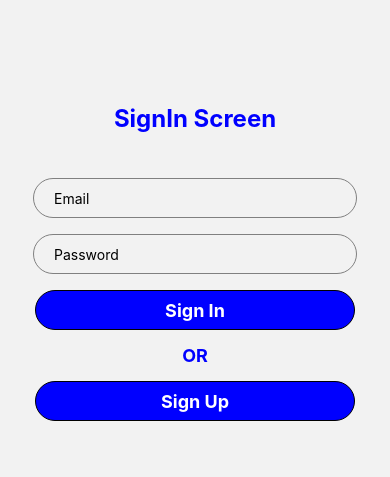
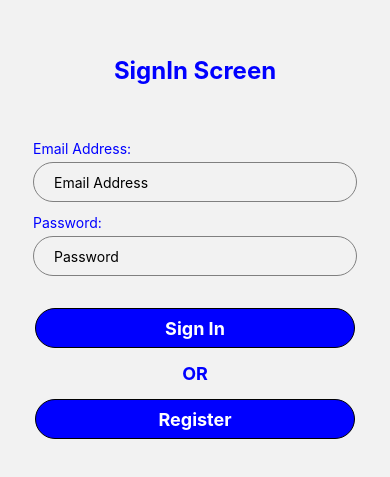
Before and after one commit to Waqas4hmad/Ropstam_task, a React Native app: screen /SignIn in a window 390 px wide. Shown: the part 167-644 px from the top of the page. Built offline with nearby package versions, Linux system fonts and the light colour scheme.

Commit message:
formik apply on  login

```diff
--- a/API/db.json
+++ b/API/db.json
@@ -5,7 +5,7 @@
       "fullname": "waqas",
       "email": "waqas@gmail.com",
       "phone": "03435959764",
-      "password": "waqas"
+      "password": "waqas1234"
     },
     {
       "fullname": "danish",
--- a/scr/components/OrText.js
+++ b/scr/components/OrText.js
@@ -1,7 +1,7 @@
 import React from 'react'
 import { Text, StyleSheet } from 'react-native'
 
-const OrText = ({ value, onChange, placeholder }) => {
+const OrText = ({ }) => {
     return (
         <Text style={styles.or}>OR</Text>
         )
@@ -13,7 +13,9 @@ const styles = StyleSheet.create({
         fontWeight:'bold',
         color:'blue',
         paddingTop:15,
-        paddingBottom:15
+        paddingBottom:15,
+        width:'100%',
+        textAlign:'center',
 
     }
 })
--- a/scr/navigation/AppNavigator.js
+++ b/scr/navigation/AppNavigator.js
@@ -10,7 +10,7 @@ import CarAdd from '../screens/CarAdd';
 const Stack = createNativeStackNavigator();
 const AppNavigator = () => {
     return (
-        <Stack.Navigator initialRouteName='SignUp'>
+        <Stack.Navigator initialRouteName='SignIn'>
             <Stack.Screen
                 name="SignIn"
                 component={SignIn}
--- a/scr/redux/action/authAction.js
+++ b/scr/redux/action/authAction.js
@@ -21,7 +21,7 @@ export const login = (email, password) => {
             if (user) {
                 dispatch({
                     type: LOGIN_SUCCESS,
-                    payload: user,
+                    payload: response,
                 });
                 return true;
             }
--- a/scr/screens/SignIn/index.js
+++ b/scr/screens/SignIn/index.js
@@ -3,7 +3,11 @@ import { View, Text } from 'react-native'
 import { connect } from 'react-redux';
 
 import Title from '../../components/Title'
-import CustomInput from '../../components/Input'
+import { Formik } from 'formik'
+import Formik_Input from '../../components/formikinput';
+import ErrorText from '../../components/ErrorText';
+
+import { loginValidationSchema } from '../../utils/validate';
 import CustomButton from '../../components/Button'
 import { login } from '../../redux/action/authAction'
 import styles from './style'
@@ -11,13 +15,7 @@ import { INVALID_LOGIN } from '../../constants';
 import OrText from '../../components/OrText';
 
 const SignIn = ({ login, error, navigation }) => {
-    const [email, SetEmail] = useState('');
-    const [password, setPasssword] = useState('');
 
-    const handleSignIn = async () => {
-        const success = await login(email, password);
-        success ? navigation.navigate('Dashboard') : console.warn(INVALID_LOGIN)
-    }
     const handleSignUp = async () => {
         navigation.navigate('SignUp')
     }
@@ -25,25 +23,71 @@ const SignIn = ({ login, error, navigation }) => {
         <View style={styles.container}>
             <Title title="SignIn Screen" />
             <View style={styles.formBox}>
-                <CustomInput
-                    placeholder="Email"
-                    onChange={SetEmail}
+                <Formik
+                    validationSchema={loginValidationSchema}
+                    initialValues={{
+                        email: '',
+                        password: '',
+                    }}
+                    onSubmit={async values => {
+                        console.log(values)
+
+                        try {
+                            console.log(values)
+                            const success = await login(values.email, values.password);
+                            success ? navigation.navigate('Dashboard') : console.warn(INVALID_LOGIN)
+
+                        } catch (error) {
+                            console.log(error)
+                        }
+                    }
+                    }>
+                    {({ handleChange, handleBlur, handleSubmit, values, errors, isValid }) => (
+                        <>
+                            <Text style={styles.title}>Email Address:</Text>
+
+                            <Formik_Input
+                                name="email"
+                                value={values.email}
+                                placeholder={"Email Address"}
+                                onChange={handleChange('email')}
+                                handleBlur={handleBlur('email')}
                             />
-                <CustomInput
-                    placeholder="Password"
-                    onChange={setPasssword}
+                            {
+                                errors.email && <ErrorText error={errors.email} />
+                            }
+
+                            <Text style={styles.title}>Password:</Text>
+                            <Formik_Input
+                                name="password"
+                                value={values.password}
+                                placeholder={"Password"}
+                                onChange={handleChange('password')}
+                                handleBlur={handleBlur('password')}
                             />
+                            {
+                                errors.password && <ErrorText error={errors.password} />
+                            }
+
+                            <View style={{ alignItems: 'center', padding: 30 }}>
+                                <View style={styles.paddingTop}>
                                     <CustomButton
                                         title={"Sign In"}
-                    onPress={handleSignIn}
+                                        onPress={handleSubmit}
                                     />
-                {error && <Text style={styles.error}>{error} </Text>}
 
+                                </View>
                                 <OrText />
                                     <CustomButton
-                    title={"Sign Up"}
+                                        title={"Register"}
                                         onPress={handleSignUp}
                                     />
+                            </View>
+                        </>
+                    )}
+                </Formik>
+
+
             </View>
         </View>
     )
--- a/scr/screens/SignIn/style.js
+++ b/scr/screens/SignIn/style.js
@@ -17,6 +17,13 @@ const Styles = StyleSheet.create({
         paddingTop:10,
         color:'red'
     },
+    title: {
+        textAlign:'left',
+        width:'90%',
+        paddingTop:10,
+        paddingBottom:5,
+        color:'blue'
+    },
     or: {
         fontSize:18,
         fontWeight:'bold',
--- a/scr/utils/validate.js
+++ b/scr/utils/validate.js
@@ -41,6 +41,18 @@ export const registerValidationSchema = yup.object().shape({
         .required('Phone Number is required'),
     password: yup
         .string()
-        .min(8, ({ min }) => `Password must be at least ${min} characters`)
+        .min(2, ({ min }) => `Password must be at least ${min} characters`)
         .required('Password is required'),
 })
+
+export const loginValidationSchema = yup.object().shape({
+
+    email: yup
+        .string()
+        .email("Please enter valid email")
+        .required('Email Address is Required'),
+    password: yup
+        .string()
+        .min(2, ({ min }) => `Password must be at least ${min} characters`)
+        .required('Password is required'),
+})
```
Lines whose indentation alone changed are shown as unchanged.
